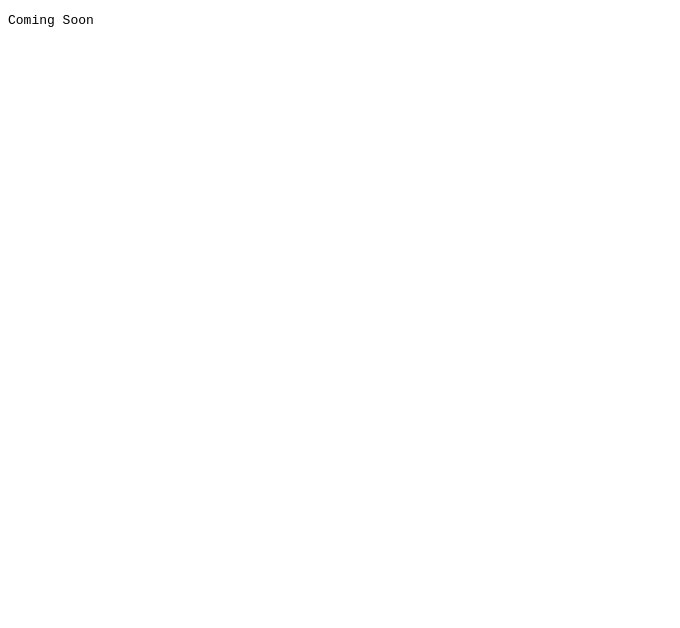
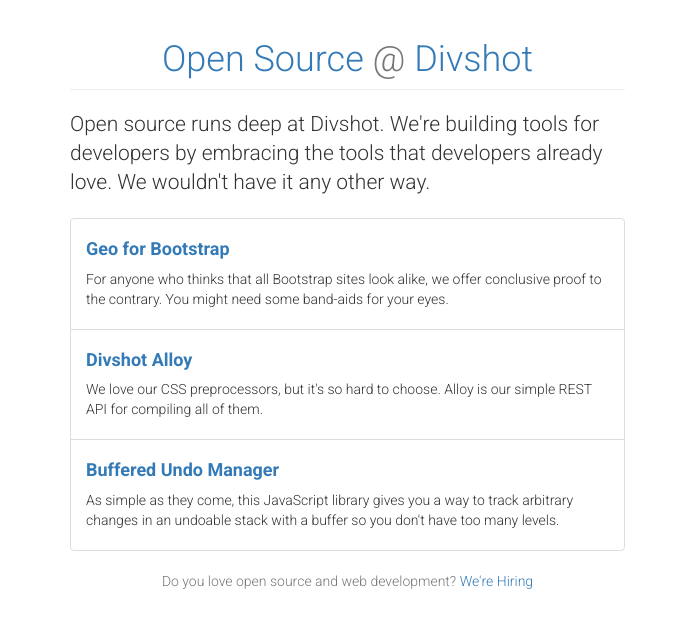
Before and after one commit to divshot/divshot.github.io, a plain HTML site: page index.html in a window 1280 px wide. Shown: the whole page, without its empty margins (0-680 px from the left). Drawn offline with nearby package versions, Linux system fonts and the light colour scheme.

Commit message:
Adds really simple lander.

```diff
--- a/index.html
+++ b/index.html
@@ -1,5 +1,54 @@
 <!doctype html>
+
 <html>
-  <head><title>Divshot Open Source - Coming Soon!</title></head>
-  <body><pre>Coming Soon</pre></body>
+
+  <head>
+    <title>New Page</title>
+    <meta name="viewport" content="width=device-width">
+    <link rel="stylesheet" href="https://netdna.bootstrapcdn.com/bootstrap/3.0.0-rc1/css/bootstrap.min.css">
+    <link rel="stylesheet" href="https://netdna.bootstrapcdn.com/font-awesome/3.2.1/css/font-awesome.css">
+    <script type="text/javascript" src="https://ajax.googleapis.com/ajax/libs/jquery/2.0.0/jquery.min.js"></script>
+    <script type="text/javascript" src="https://netdna.bootstrapcdn.com/bootstrap/3.0.0-rc1/js/bootstrap.min.js"></script>
+    <link href="https://fonts.googleapis.com/css?family=Roboto:300,700" rel="stylesheet" type="text/css">
+    <style>
+      body {
+        font-family: Roboto, sans-serif;
+        font-weight: 300;
+      }
+      h1, h2, h3, h4 {
+        font-family: Roboto, sans-serif;
+        font-weight: 700;
+      }
+      h1 {
+        font-weight: 300;
+      }
+    </style>
+  </head>
+
+  <body>
+    <div class="container">
+      <div class="row">
+        <div class="col-lg-6 col-offset-3">
+          <h1 class="text-center page-header"><span class="text-primary">Open Source</span> <span class="text-muted">@</span> <a href="http://www.divshot.com/">Divshot</a></h1>
+          <p class="lead">Open source runs deep at Divshot. We're building tools for developers by embracing the tools that developers already love. We wouldn't have it any other way.</p>
+          <ul class="list-group">
+            <li class="list-group-item">
+              <h4><a href="http://code.divshot.com/geo-bootstrap">Geo for Bootstrap</a></h4>
+              <p>For anyone who thinks that all Bootstrap sites look alike, we offer conclusive proof to the contrary. You might need some band-aids for your eyes.</p>
+            </li>
+            <li class="list-group-item">
+              <h4><a href="http://alloy.divshot.com/">Divshot Alloy</a></h4>
+              <p>We love our CSS preprocessors, but it's so hard to choose. Alloy is our simple REST API for compiling all of them.</p>
+            </li>
+            <li class="list-group-item">
+              <h4><a href="http://code.divshot.com/buffered_undo_manager">Buffered Undo Manager</a></h4>
+              <p>As simple as they come, this JavaScript library gives you a way to track arbitrary changes in an undoable stack with a buffer so you don't have too many levels.</p>
+            </li>
+          </ul>
+          <p class="text-muted text-center">Do you love open source and web development? <a href="http://www.divshot.com/jobs.html">We're Hiring</a></p>
+        </div>
+      </div>
+    </div>
+  </body>
+
 </html>
```
